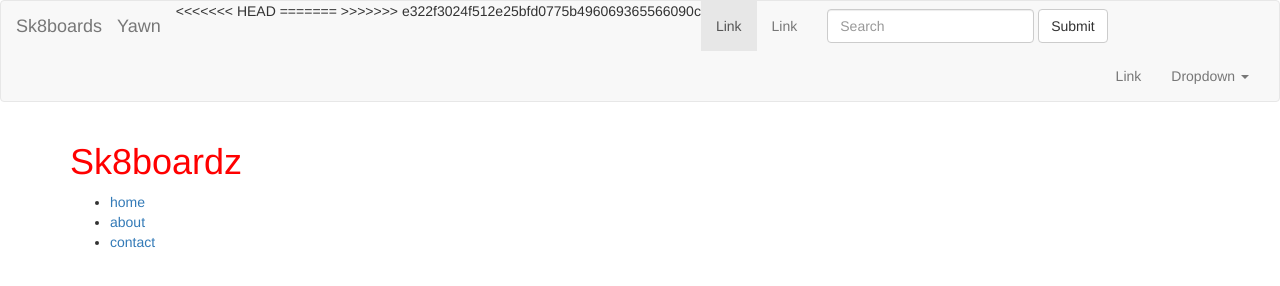
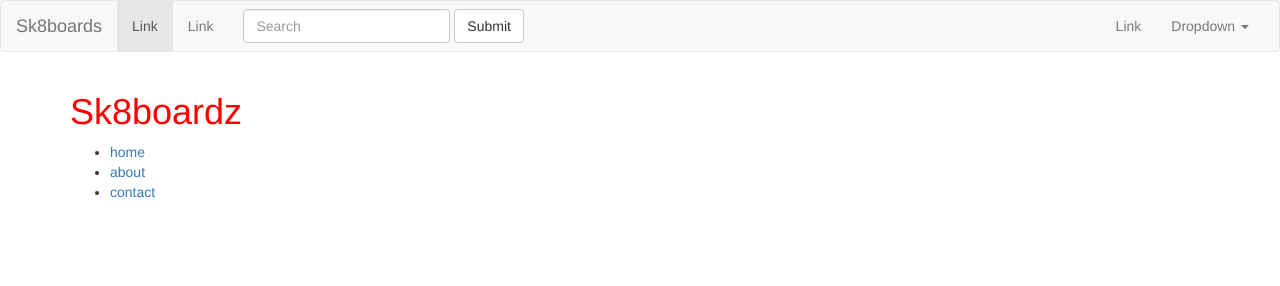
Before and after one commit to Joelabelson/sk8boardz, a website: page index.html in a window 1280 px wide. Drawn offline with nearby package versions, Linux system fonts and the light colour scheme.

Commit message:
done again

```diff
--- a/index.html
+++ b/index.html
@@ -18,11 +18,8 @@
                         <span class="icon-bar"></span>
                         <span class="icon-bar"></span>
                     </button>
-<<<<<<< HEAD
                     <a class="navbar-brand" href="#">Sk8boards</a>
-=======
-                    <a class="navbar-brand" href="#">Yawn</a>
->>>>>>> e322f3024f512e25bfd0775b496069365566090c
+
                 </div>
 
                 <!-- Collect the nav links, forms, and other content for toggling -->
```
